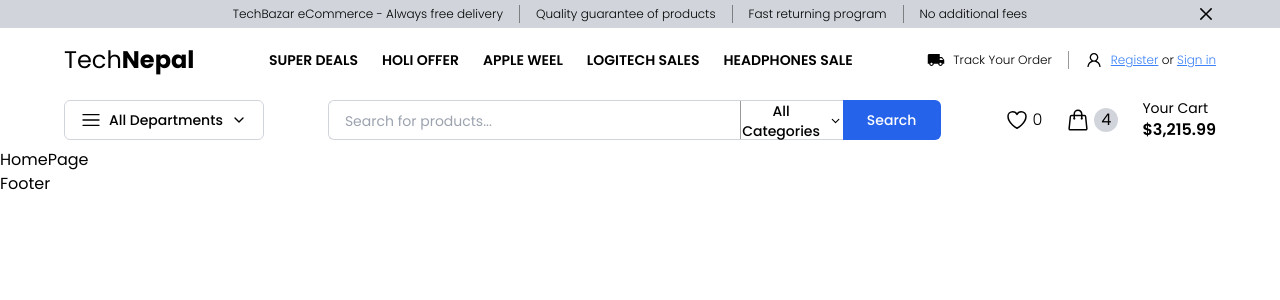
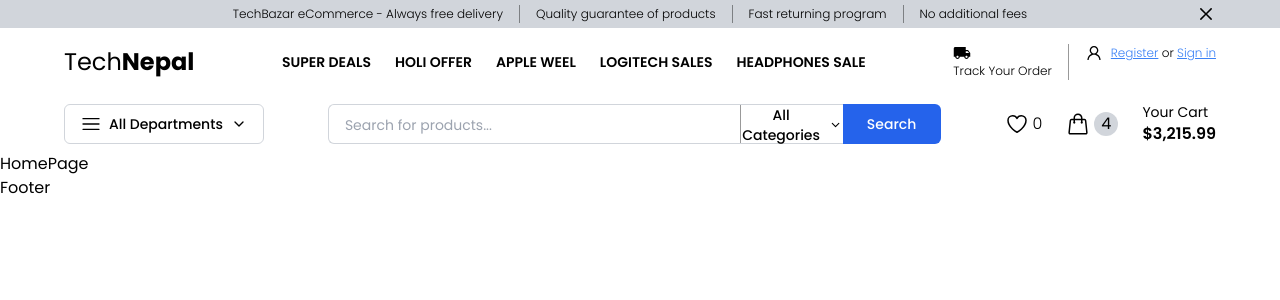
Before and after one commit to ojasggg/Project_Next13_Ecommerce, a Next.js app: page / in a window 1280 px wide. Shown: the top 300 px of the page. Built offline with nearby package versions, Linux system fonts and the light colour scheme.

Commit message:
Navbar Design

```diff
--- a/src/components/Navbar/NavbarItems.tsx
+++ b/src/components/Navbar/NavbarItems.tsx
@@ -34,39 +34,40 @@
 const NavbarItems = () => {
   return (
     <nav className="bg-white py-4 xl:py-6">
-      <div className="w-[90vw] mx-auto flex items-center justify-between">
+      <div className="mx-auto flex w-[90vw] items-center justify-between">
         <h1 className="text-2xl">
           Tech<span className="font-bold">Nepal</span>
         </h1>
 
-        <ul className="flex  space-x-6 xl:space-x-10 text-sm xl:text-base uppercase font-semibold">
+        <ul className="flex  space-x-6 text-sm font-semibold uppercase xl:space-x-10 xl:text-base">
           {navItem.map((item) => (
-            <Link href={`${item.link}`}>
-              <li className="hover:text-orange-600 transition-all ease-out">
-                {item.title}
-              </li>
-            </Link>
+            <li
+              className="transition-all ease-out hover:text-orange-600"
+              key={item.title}
+            >
+              <Link href={`${item.link}`}>{item.title}</Link>
+            </li>
           ))}
         </ul>
 
-        <ul className="font-light text-[12px] xl:text-base flex divide-x divide-black/40 space-x-4 ">
-          <Link href={"/track-your-order"}>
-            <li className="flex items-center space-x-2 hover:text-orange-600 transition-all ease-in">
+        <ul className="flex space-x-4 divide-x divide-black/40 text-[12px] font-light xl:text-base ">
+          <li className="flex items-center space-x-2 transition-all ease-in hover:text-orange-600">
+            <Link href={"/track-your-order"}>
               <MdLocalShipping className="text-lg xl:text-xl" />
               <p>Track Your Order</p>
-            </li>
-          </Link>
+            </Link>
+          </li>
 
           <li>
             <div className="flex items-center space-x-2 pl-4">
               <AiOutlineUser className="text-lg xl:text-xl" />
               <p>
                 <Link href={"/register"}>
-                  <span className="underline text-blue-500">Register</span>
+                  <span className="text-blue-500 underline">Register</span>
                 </Link>{" "}
                 or{" "}
                 <Link href={"/login"}>
-                  <span className="underline text-blue-500">Sign in</span>
+                  <span className="text-blue-500 underline">Sign in</span>
                 </Link>
               </p>
             </div>
--- a/src/components/Navbar/NavbarSearch.tsx
+++ b/src/components/Navbar/NavbarSearch.tsx
@@ -6,45 +6,45 @@
 
 const NavbarSearch = () => {
   return (
-    <nav className="w-full py-2">
-      <div className="w-[90vw] mx-auto flex h-10 xl:h-12 items-center space-x-16">
-        <button className="flex items-center space-x-2 border border-gray-300 h-full px-4 xl:px-6 rounded-md">
+    <nav className="w-full bg-white py-2">
+      <div className="mx-auto flex h-10 w-[90vw] items-center space-x-16 xl:h-12">
+        <button className="flex h-full items-center space-x-2 rounded-md border border-gray-300 px-4 xl:px-6">
           <RxHamburgerMenu size={20} />
-          <p className="text-sm font-medium">All Departments</p>
+          <span className="text-sm font-medium">All Departments</span>
           <FiChevronDown />
         </button>
         <div className="flex h-full flex-1">
-          <div className="h-full flex items-center space-x-4 flex-1 border border-gray-300 divide-x divide-black/40 rounded-l-md border-r-0">
+          <div className="flex h-full flex-1 items-center space-x-4 divide-x divide-black/40 rounded-l-md border border-r-0 border-gray-300">
             <input
               type="text"
               placeholder="Search for products..."
-              className="bg-transparent w-full h-full outline-none border-none pl-4 placeholder:text-sm"
+              className="h-full w-full border-none bg-transparent pl-4 outline-none placeholder:text-sm"
             />
-            <button className="w-[26%] lg:w-[36%] h-full">
+            <button className="h-full w-[26%] lg:w-[36%]">
               <div className="flex items-center justify-center space-x-2">
-                <p className="text-sm font-medium">All Categories</p>
+                <span className="text-sm font-medium">All Categories</span>
                 <FiChevronDown />
               </div>
             </button>
           </div>
-          <button className="bg-blue-600 text-white text-sm font-medium h-full w-[16%] rounded-r-md">
+          <button className="h-full w-[16%] rounded-r-md bg-blue-600 text-sm font-medium text-white">
             Search
           </button>
         </div>
         <div className="flex space-x-6 xl:space-x-10">
-          <div className="flex items-center hover:text-pink-500 transition-all ease-out">
+          <div className="flex items-center transition-all ease-out hover:text-pink-500">
             <Link href={"/liked"}>
               <div className="flex items-center space-x-1">
-                <HeartIcon className="w-6 h-6" />
-                <p className="text-base font-light">0</p>
+                <HeartIcon className="h-6 w-6" />
+                <span className="text-base font-light">0</span>
               </div>
             </Link>
           </div>
-          <div className="flex items-center hover:text-orange-600 transition-all ease-out">
+          <div className="flex items-center transition-all ease-out hover:text-orange-600">
             <Link href={"/cart"}>
               <div className="flex items-center space-x-1">
-                <ShoppingBagIcon className="w-6 h-6" />
-                <p className="rounded-full bg-gray-300 w-6 h-6 flex items-center justify-center">
+                <ShoppingBagIcon className="h-6 w-6" />
+                <p className="flex h-6 w-6 items-center justify-center rounded-full bg-gray-300">
                   4
                 </p>
               </div>
@@ -52,7 +52,7 @@
           </div>
           <div className="flex flex-col leading-tight">
             <p className="text-sm ">Your Cart</p>
-            <p className="text-base xl:text-lg font-semibold">$3,215.99</p>
+            <p className="text-base font-semibold xl:text-lg">$3,215.99</p>
           </div>
         </div>
       </div>
```
